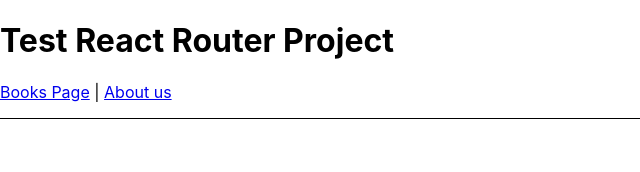
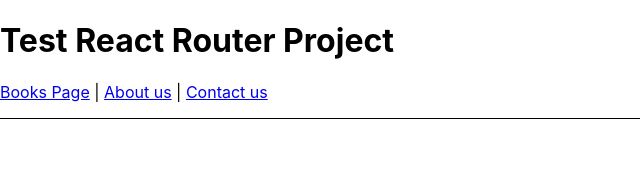
Before and after one commit to arianXdev/react-router-test-app, a React (Create React App) app: page / in a window 1280 px wide. Shown: the top 172 px of the page, without its empty margins (0-640 px from the left). Built offline with nearby package versions, Linux system fonts and the light colour scheme.

Commit message:
chore: added Contact route

```diff
--- a/src/App.js
+++ b/src/App.js
@@ -12,7 +12,8 @@
 
 				<nav className="nav">
 					<Link to="/books">Books Page</Link> | {"    "}
-					<Link to="/about">About us</Link>
+					<Link to="/about">About us</Link> | {"    "}
+					<Link to="/contact">Contact us</Link>
 				</nav>
 			</header>
 		</div>
--- a/src/index.js
+++ b/src/index.js
@@ -20,6 +20,7 @@
 					<Route path="about" element={<About />} />
 					<Route path="Books" element={<Books />} />
 				</Route>
+				<Route path="/contact" element={<Contact />} />
 			</Routes>
 		</BrowserRouter>
 	</React.StrictMode>
```
